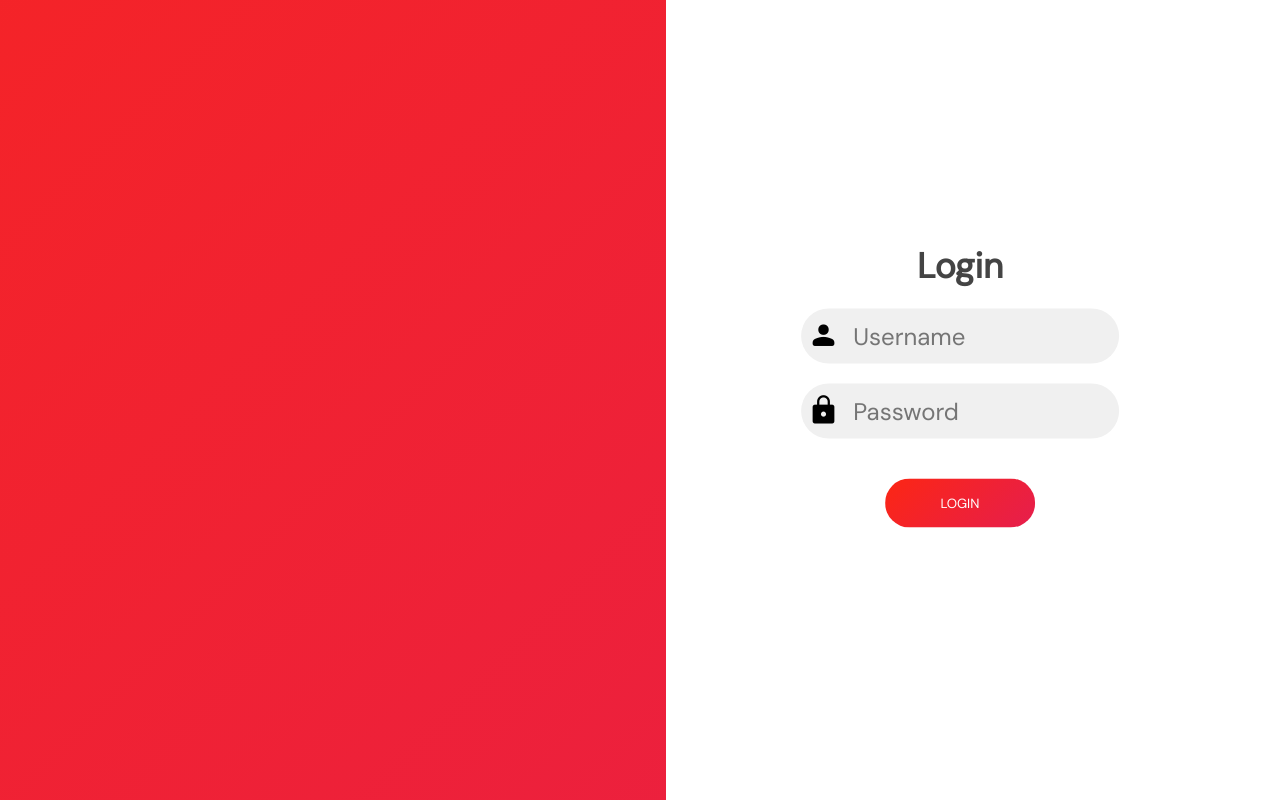
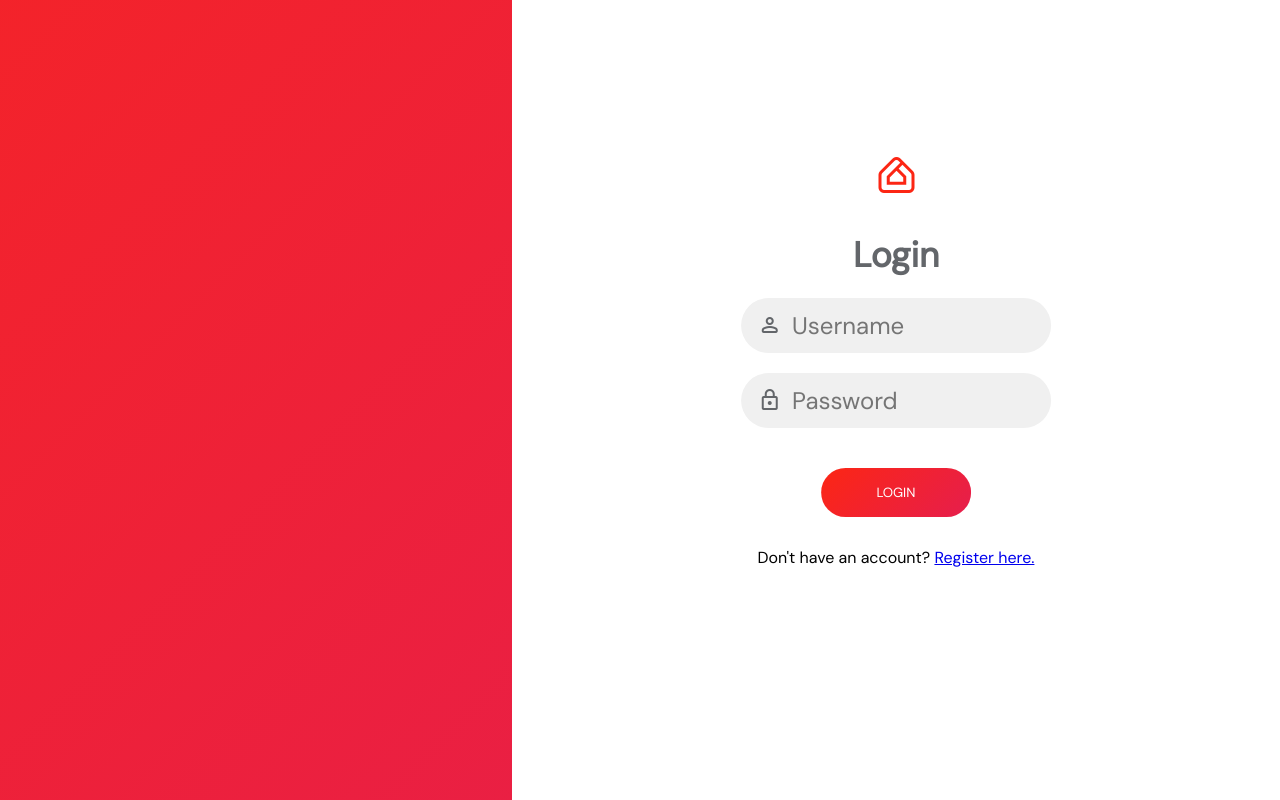
Before and after one commit to CrimsonCoder42/CSCI_s_33_Final_Project, a Django app: page /login in a window 1280 px wide. Run offline with Django 4.2, Linux system fonts and the light colour scheme.

Commit message:
register and auth almost complete

```diff
--- a/final_project/homeshare/static/homeshare/index.js
+++ b/final_project/homeshare/static/homeshare/index.js
@@ -1,9 +1,15 @@
 document.addEventListener('DOMContentLoaded', function () {
 
-    // document.querySelector('#register_view').style.display = 'none';
-    // document.querySelector('#login_view').style.display = 'block';
-    //
-    //
-    // feed_page()
+  const sign_in_button = document.querySelector('#login-button');
+  const sign_up_button = document.querySelector('#register-button');
+  const container = document.querySelector('.container');
+
+  sign_up_button.addEventListener('click', () => {
+    container.classList.add('sign-up-mode')
+  });
+
+  sign_in_button.addEventListener('click', () => {
+    container.classList.remove('sign-up-mode')
+  });
 
 });
--- a/final_project/homeshare/static/homeshare/styles.css
+++ b/final_project/homeshare/static/homeshare/styles.css
@@ -1,7 +1,7 @@
 @import url('https://fonts.googleapis.com/css2?family=DM+Sans&family=Ubuntu:wght@300&display=swap');
 
 
-*{
+* {
     margin:0;
     padding: 0;
     box-sizing: border-box;
@@ -15,8 +15,8 @@ input {
 .container{
     position: absolute;
     width:100%;
-    height: 100%;
     background-color: #fff;
+    min-height: 100vh;
     overflow:hidden;
 }
 
@@ -31,35 +31,36 @@ input {
 form {
     display: flex;
     flex-direction: column;
+    justify-content: center;
     align-items: center;
-    grid-column: 1/2;
-    grid-row: 1/2;
+    grid-column: 1 / 2;
+    grid-row: 1 / 2;
     padding: 0 5rem;
 }
 
 .title {
     font-size: 2.2rem;
-    color: #444;
-    margin-bottom:10px;
+    color: #63666A;
+    margin-bottom: 10px;
 }
 
 .input-field {
     max-width: 380px;
-    width:100%;
-    height:55px;
+    width: 100%;
+    height: 55px;
     background-color: #f0f0f0;
     margin: 10px 0;
     border-radius: 55px;
-    display:grid;
+    display: grid;
     grid-template-columns: 15% 85%;
     padding: 0 0.4rem;
     position: relative;
 }
 
-.input-field i {
+.input-field span {
     text-align: center;
     line-height: 55px;
-    color: #acacac;
+    color: #63666A;
     font-size: 1.5rem;
 }
 
@@ -73,6 +74,22 @@ form {
     color: #333
 }
 
+.login-logo {
+    position: absolute;
+    top: -25%;
+    left: 45%;
+
+}
+
+.login-logo span{
+    text-align: center;
+    line-height: 55px;
+    color: #FC2614;
+    font-size: 3rem;
+}
+
+
+
 .input-field input:placeholder-shown
 {
     color: #aaa;
@@ -84,7 +101,7 @@ form {
     height: 49px;
     border:none;
     outline:none;
-    border-radius: 48px;
+    border-radius: 50px;
     background-image: linear-gradient(-45deg,#E61E4D 0%, #FC2614 100%);
     color: white;
     text-transform: uppercase;
@@ -99,23 +116,14 @@ form {
 }
 
 
-.material-symbols-rounded {
-    margin-top: 10px;
-    font-size: 32px;
-  font-variation-settings:
-  'FILL' 3,
-  'wght' 500,
-  'GRAD' 1,
-  'opsz' 60
-}
-
 .signin-signup {
+    display: grid;
     position: absolute;
+    grid-template-columns: 1fr;
     top: 50%;
-    left: 75%;
+    left: 70%;
     transform: translate(-50%, -50%);
-    display: grid;
-    grid-template-columns: 1fr;
+    z-index: 5;
 }
 
 form.sign-in-form {
@@ -124,15 +132,35 @@ form.sign-in-form {
 
 form.sign-up-form {
     z-index: 1;
-    opacity:0;
+    opacity: 0;
 }
 
 .container::before {
     content: '';
     position: absolute;
     height: 2000px;
-    width: 2000px;
+    width: 1000px;
     top: -10%;
-    right: 48%;
+    right: 60%;
     background-image: linear-gradient(-45deg,#E61E4D 0%, #FC2614 100%);
+    transform: translateY(-30%);
+    z-index: 6;
+    transition: 1.5s ease-in-out;
 }
+
+
+.btn.transparent{
+    margin:0;
+    background: none;
+    border: 2px solid #fff;
+    width: 130px;
+    height: 41px;
+    font-weight: 600;
+    font-size: 0.8rem;
+}
+
+
+.container.sign-up-mode::before {
+    transform: translate(100%, -50%);
+    right: 40%;
+}
--- a/final_project/homeshare/templates/homeshare/login_register.html
+++ b/final_project/homeshare/templates/homeshare/login_register.html
@@ -11,34 +11,51 @@
 
 
     <div class="container">
+
         <div class="form-container">
             <div class="signin-signup">
-                <form action="" class="sign-in-form">
+                <div class="login-logo">
+                    <span class="material-symbols-rounded">
+                        home_app_logo
+                    </span>
+                </div>
+
+                <form action="#" class="sign-in-form">
                     <h2 class="title"> Login</h2>
                     <div class="input-field">
                         <span class="material-symbols-rounded">
                             person
                         </span>
-                        <input type="text" placeholder="Username">
+                        <input type="text" placeholder="Username"/>
                     </div>
                     <div class="input-field">
                         <span class="material-symbols-rounded">
                             lock
                         </span>
-                        <input type="password" placeholder="Password">
+                        <input type="password" placeholder="Password"/>
                     </div>
                     <input type="submit" class="btn solid" value="Login" />
+
+                    <p class="social-text">Don't have an account? <a href="#" id="register-button">Register here.</a></p>
                 </form>
+
+
+
             </div>
 
             <div class="signup-signup">
-                <form action="" class="sign-up-form">
+                <div class="login-logo">
+                    <span class="material-symbols-rounded">
+                        home_app_logo
+                    </span>
+                </div>
+                <form action="#" class="sign-up-form">
                     <h2 class="title">Register</h2>
                     <div class="input-field">
                         <span class="material-symbols-rounded">
                             mail
                         </span>
-                        <input type="email" placeholder="email">
+                        <input type="email" placeholder="Email">
                     </div>
                     <div class="input-field">
                         <span class="material-symbols-rounded">
@@ -59,11 +76,12 @@
                         <input type="password" placeholder="Verify Password">
                     </div>
                     <input type="submit" class="btn solid" value="Login">
+
+                    <p class="social-text">Have an account? <a href="#" id="login-button">Login here.</a></p>
                 </form>
             </div>
         </div>
 
-    <div class="panels-container"></div>
     </div>
 
 
```
